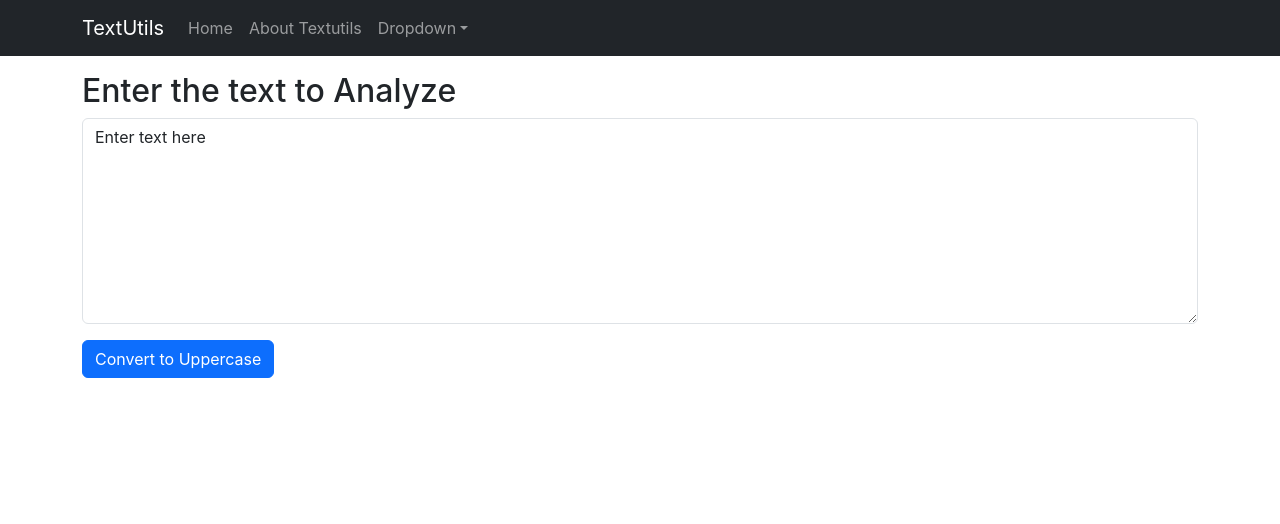
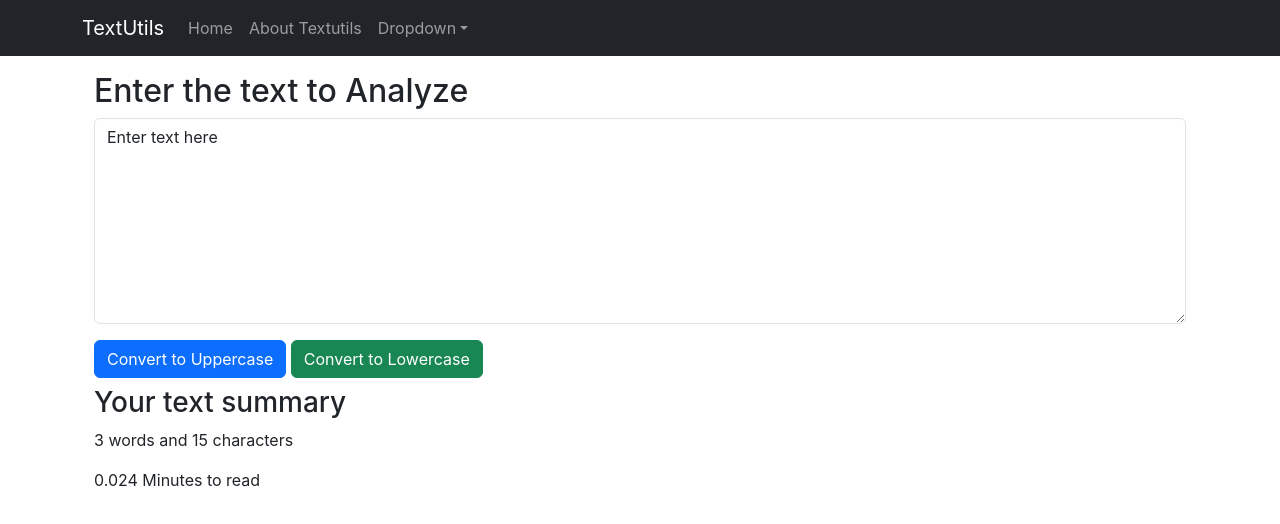
Before and after one commit to anoopmonu02/react_with_bootstrap, a React (Create React App) app: page / in a window 1280 px wide. Shown: the top 524 px of the page. Built offline with nearby package versions, Linux system fonts and the light colour scheme.

Commit message:
react - add more logic

```diff
--- a/src/components/TextForm.js
+++ b/src/components/TextForm.js
@@ -12,13 +12,20 @@ export default function TextForm(props) {
     setText(text.toUpperCase());
     //setText()
   }
+
+  const handleLoClick = () => {
+    //console.log('Btn is clicked');
+    setText(text.toLowerCase());
+  }
+
   const handleOnChange = (event) => {
     console.log('changed');
     setText(event.target.value);
   }
 
   return (
-    <div>
+    <>
+    <div className='container'>
         <Form>
             <h2>{props.heading}</h2>
             <Form.Group className="mb-3" controlId="myBox">
@@ -27,7 +34,16 @@ export default function TextForm(props) {
         </Form>
         {/* <Mybutton btnText="Convert to Uppercase"  btnClass="primary"/> */}
         <Button variant="primary" onClick={handleUpClick}>Convert to Uppercase</Button>{' '}
+        <Button variant="success" onClick={handleLoClick}>Convert to Lowercase</Button>{' '}
     </div>
+
+    <div className="container my-2">
+        <h3>Your text summary</h3>
+        <p>{text.split(" ").length} words and {text.length} characters</p>
+        <p>{0.008*text.split(" ").length} Minutes to read</p>
+    </div>
+
+    </>
   )
 }
 
```
